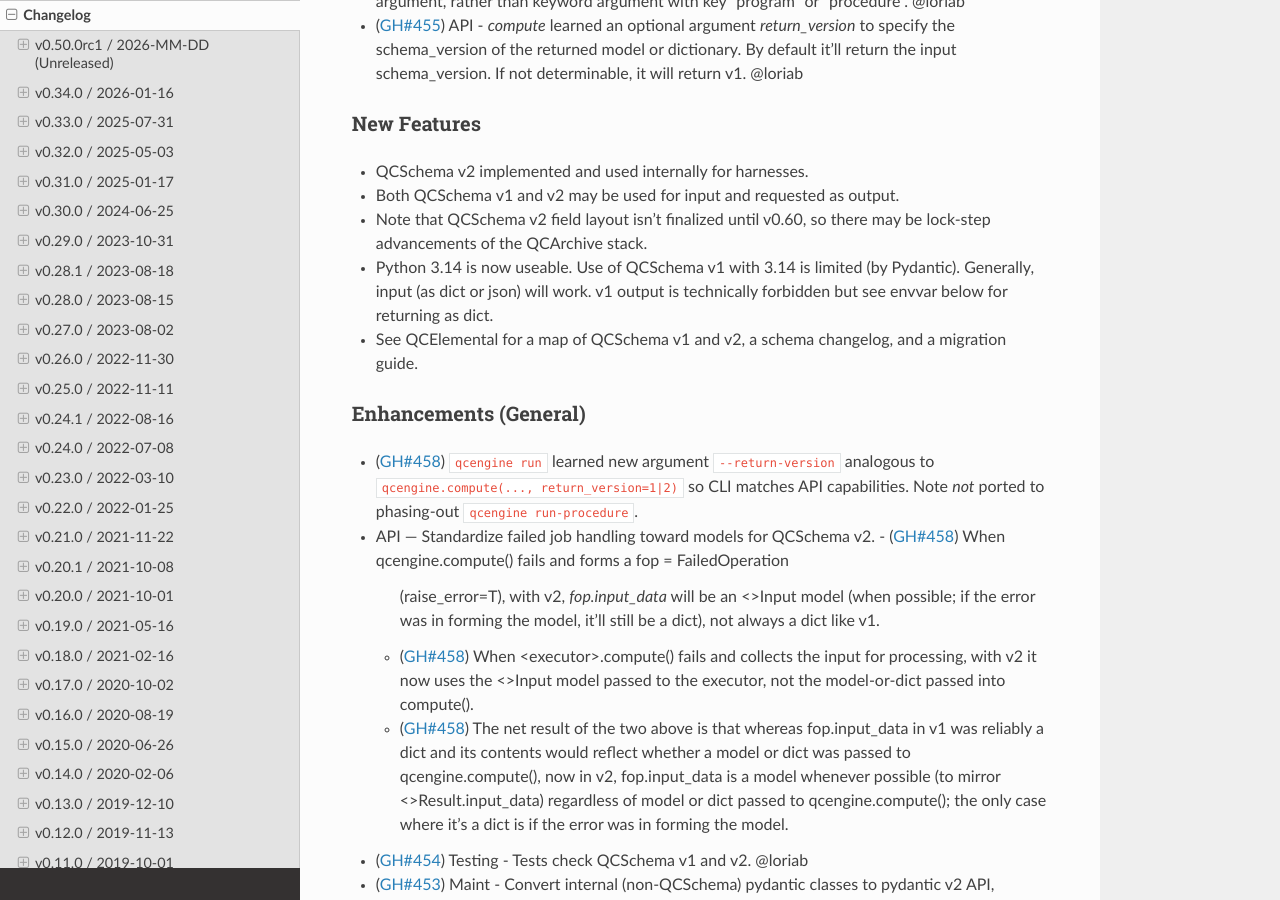
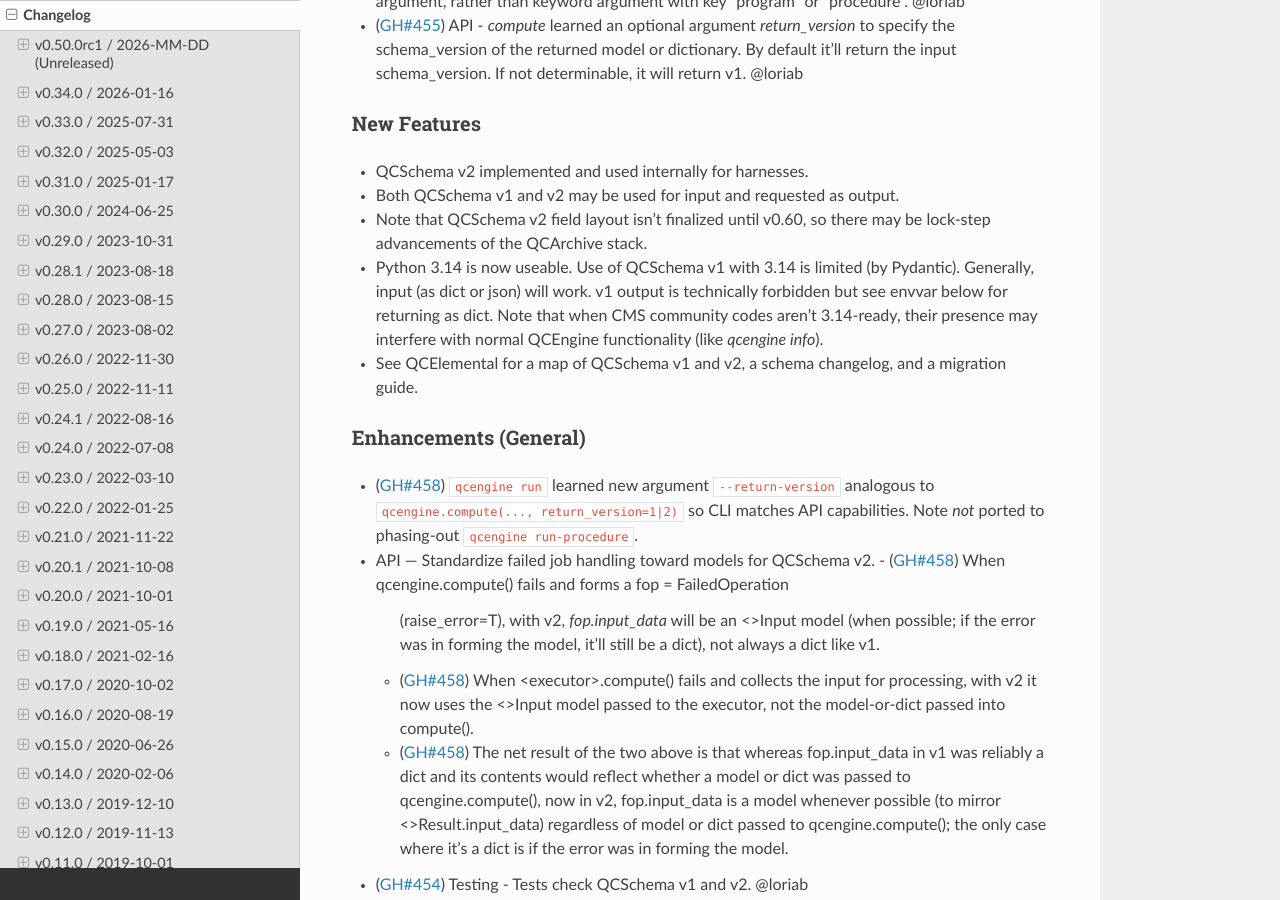
Before and after one commit to MolSSI/QCEngine, a Sphinx documentation site: the page built from docs/source/changelog.rst, in a window 1280 px wide and 900 px high, scrolled down 469 px. Built offline with Sphinx 7.4.7 and the Read the Docs theme 3.1.0, drawn with Linux system fonts in a browser that asks for light colours; the version number could not be read and is left out; cross-references to code outside the pages are shown as plain code.

Commit message:
not even qcengine info works reliably in 314

```diff
--- a/docs/source/changelog.rst
+++ b/docs/source/changelog.rst
@@ -57,7 +57,9 @@ New Features
   be lock-step advancements of the QCArchive stack.
 - Python 3.14 is now useable. Use of QCSchema v1 with 3.14 is limited (by Pydantic).
   Generally, input (as dict or json) will work. v1 output is technically forbidden
-  but see envvar below for returning as dict.
+  but see envvar below for returning as dict. Note that when CMS community codes
+  aren't 3.14-ready, their presence may interfere with normal QCEngine functionality
+  (like `qcengine info`).
 - See QCElemental for a map of QCSchema v1 and v2, a schema changelog, and a migration guide.
 
 Enhancements (General)
```
Also changed, not shown: 1 other file.
